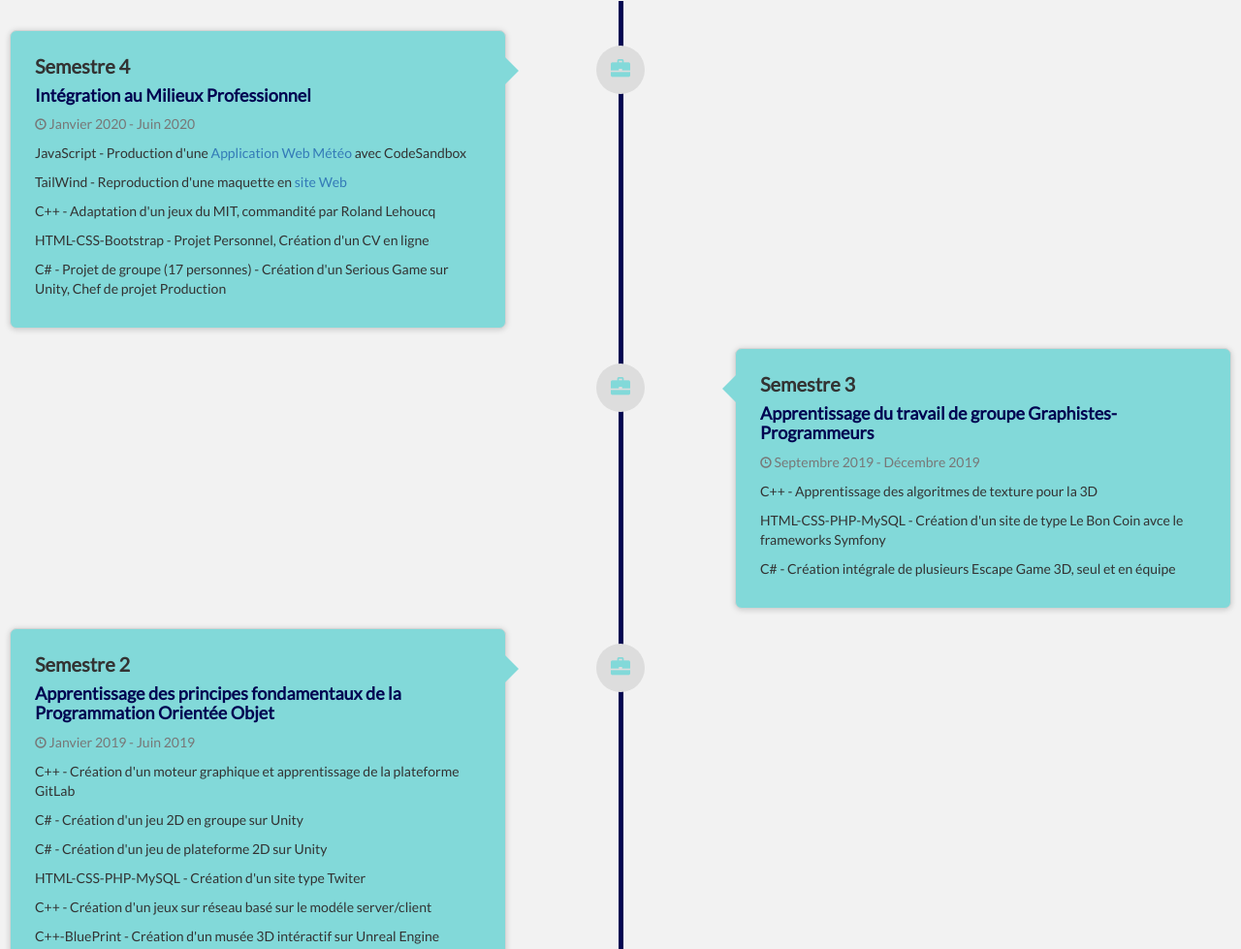
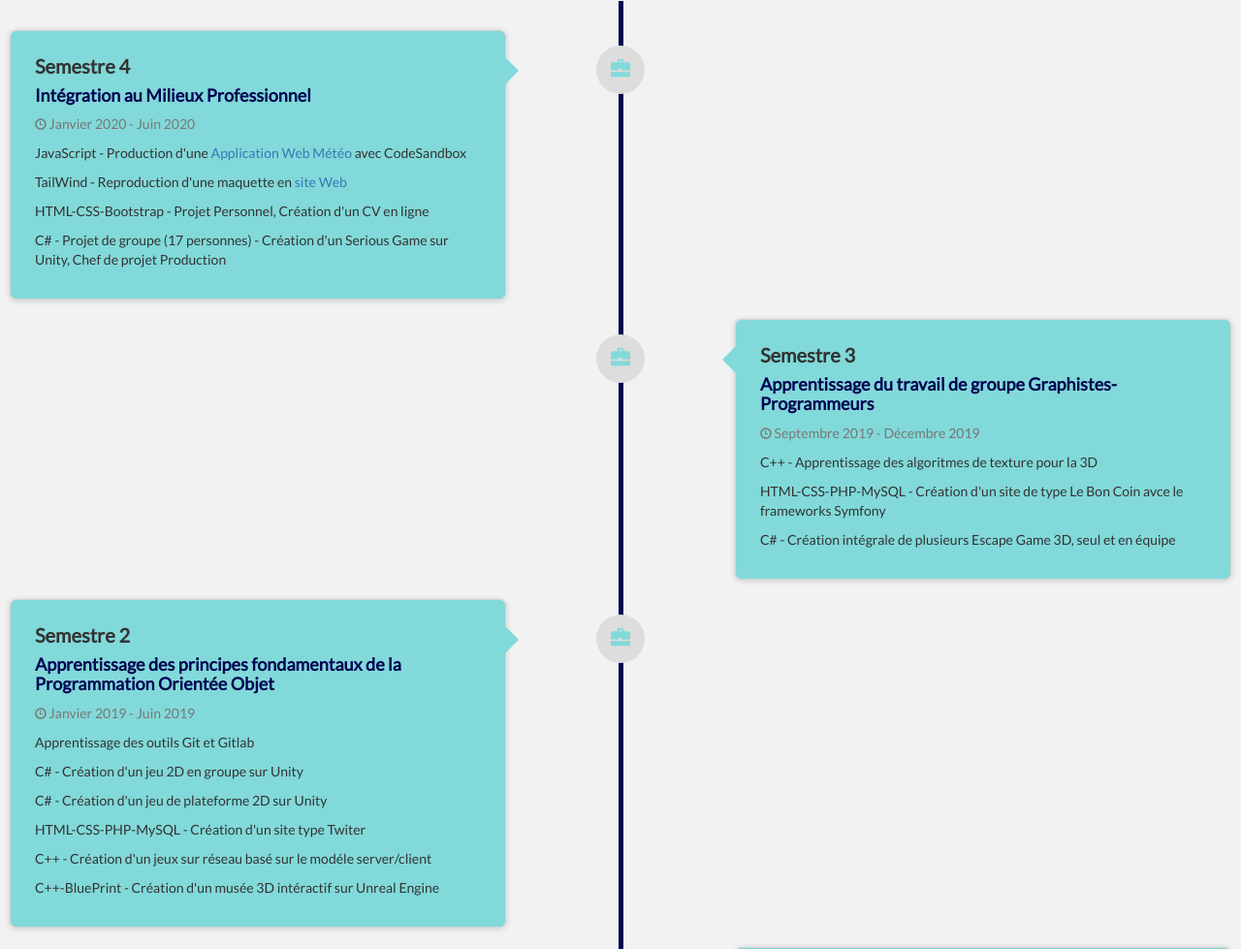
Before and after one commit to Lucas-Henrich/lucas_henrich_portfolio, a website: page programmation.html in a window 1280 px wide. Shown: the part 2504-3483 px from the top of the page at 97% size. Drawn offline with nearby package versions, Linux system fonts and the light colour scheme.

Commit message:
correction

```diff
--- a/programmation.html
+++ b/programmation.html
@@ -244,7 +244,6 @@
 							<div class = "timeline-body">
 								<p>JavaScript - Production d'une <a href = "https://jn4i3.csb.app/" onclick="window.open(this.href); return false;">Application Web Météo </a>avec CodeSandbox</p>
 								<p>TailWind -  Reproduction d'une maquette en <a href = "https://05p4j.csb.app/" onclick="window.open(this.href); return false;">site Web </a></p>
-								<p>C++ - Adaptation d'un jeux du MIT, commandité par Roland Lehoucq</p>
 								<p>HTML-CSS-Bootstrap - Projet Personnel, Création d'un CV en ligne</p>
 								<p>C# - Projet de groupe (17 personnes) - Création d'un Serious Game sur Unity, Chef de projet Production</p>
 							</div>
@@ -280,7 +279,7 @@
 								<p class = "text-muted"><small class = "glyphicon glyphicon-time"></small> Janvier 2019 - Juin 2019</p>
 							</div>
 							<div class = "timeline-body">
-								<p>C++ - Création d'un moteur graphique et apprentissage de la plateforme GitLab</p>
+								<p>Apprentissage des outils Git et Gitlab</p>
 								<p>C# - Création d'un jeu 2D en groupe sur Unity</p>
 								<p>C# - Création d'un jeu de plateforme 2D sur Unity</p>
 								<p>HTML-CSS-PHP-MySQL - Création d'un site type Twiter</p>
```
